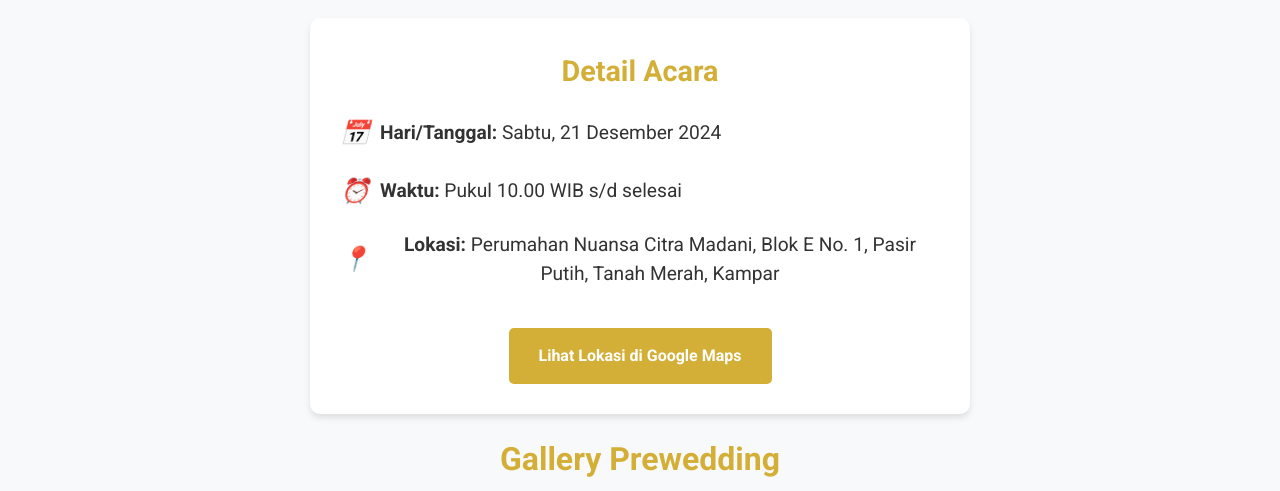
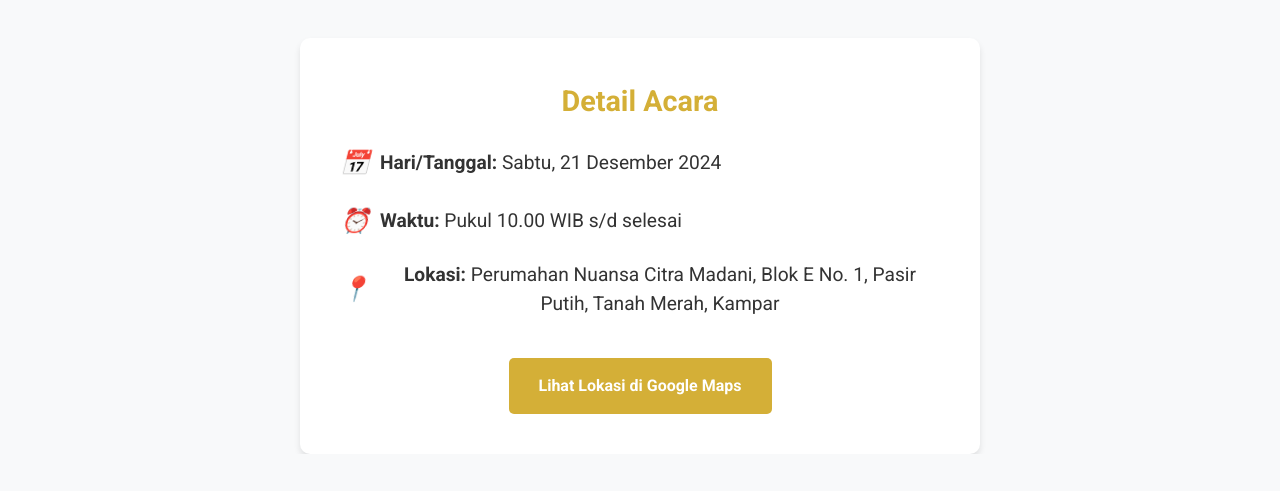
Before and after one commit to satriawandanmarta/undanganperesmianpernikahan, a plain HTML site: page index.html in a window 1280 px wide. Shown: the part 802-1293 px from the top of the page. Drawn offline with Linux system fonts and the light colour scheme.

Commit message:
Update style.css

```diff
--- a/style.css
+++ b/style.css
@@ -75,12 +75,12 @@ p {
     background: #b7952b;
 }
 
-/* Details Section */
+/* Detail Acara Section */
 .details {
-    padding: 30px;
+    padding: 40px;
     background: white;
     text-align: center;
-    margin-top: 20px;
+    margin-top: 40px;
     border-radius: 10px;
     box-shadow: 0 4px 6px rgba(0, 0, 0, 0.1);
     width: 90%;
@@ -114,8 +114,15 @@ p {
 
 /* Gallery Section */
 .gallery {
-    padding: 20px;
+    padding: 40px;
     text-align: center;
+    background: #f8f9fa;
+}
+
+.gallery h3 {
+    font-size: 2em;
+    color: #d4af37;
+    margin-bottom: 20px;
 }
 
 .gallery-images {
@@ -205,6 +212,10 @@ footer {
         padding: 20px;
     }
 
+    .details .detail-item {
+        font-size: 1em;
+    }
+
     .hero {
         height: 100vh; /* Menjaga hero tetap penuh di perangkat mobile */
     }
```
